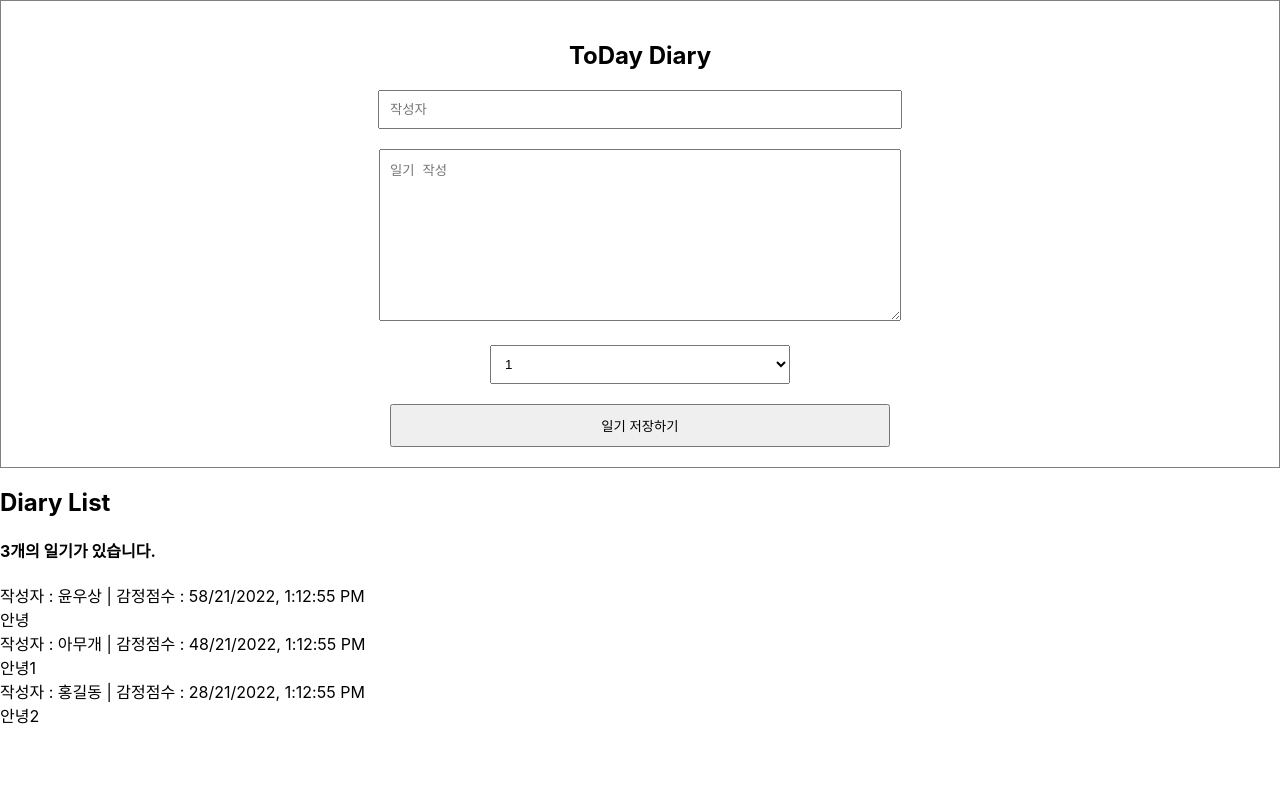
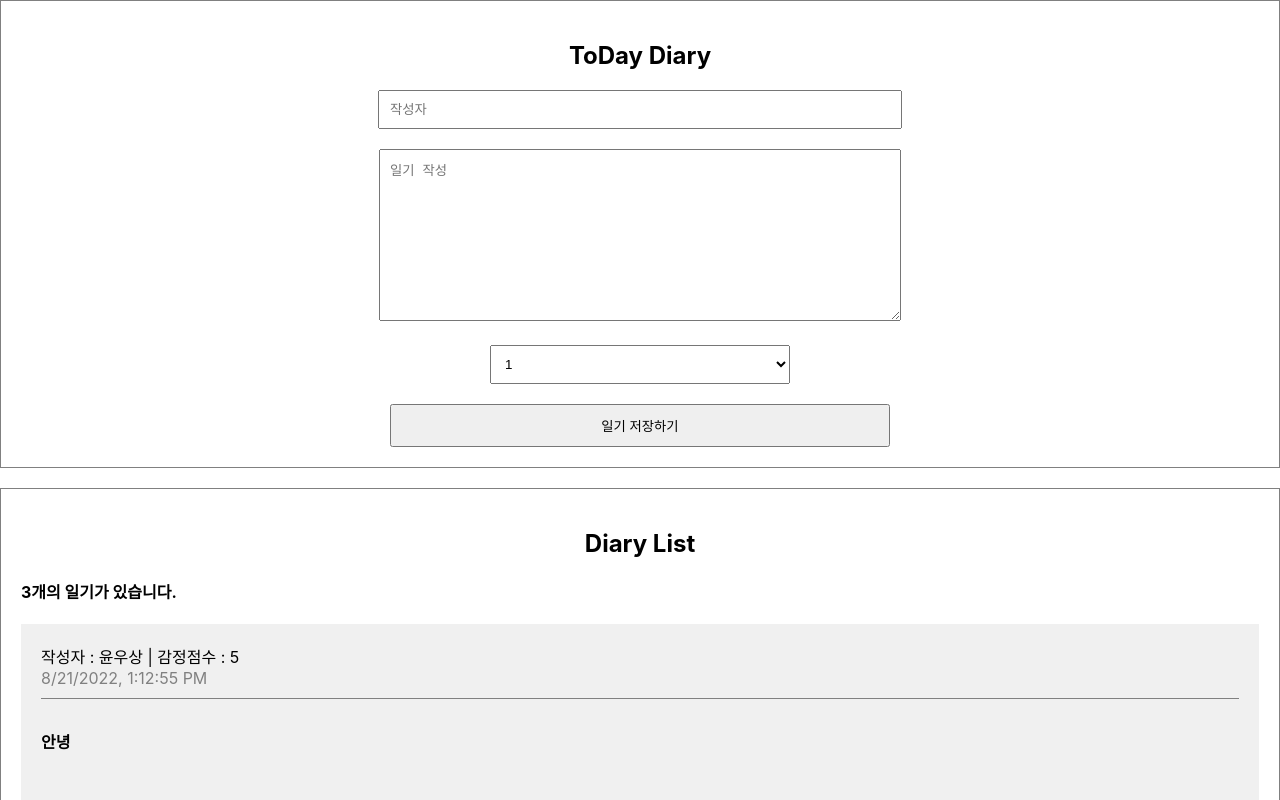
Before and after one commit to yws1502/EmotionDiary, a React (Create React App) app: page / in a window 1280 px wide. Shown: the top 800 px of the page. Built offline with nearby package versions, Linux system fonts and the light colour scheme; the HTML template or start-up script is replaced by a standard one.

Commit message:
💄 Diary List, Diary Item styling

```diff
--- a/src/App.css
+++ b/src/App.css
@@ -26,3 +26,39 @@
   padding: 10px;
   cursor: pointer;
 }
+
+/* List */
+.DiaryList {
+  border: 1px solid gray;
+  padding: 20px;
+  margin-top: 20px;
+}
+
+.DiaryList h2 {
+  text-align: center;
+}
+
+/* item */
+
+.DiaryItem {
+  background-color: rgb(240, 240, 240);
+  margin-bottom: 10px;
+  padding: 20px;
+}
+
+.DiaryItem .info {
+  border-bottom: 1px solid gray;
+  padding-bottom: 10px;
+  margin-bottom: 10px;
+}
+
+.DiaryItem .date {
+  display: block;
+  color: gray;
+}
+
+.DiaryItem .content {
+  font-weight: bold;
+  margin-bottom: 30px;
+  margin-top: 30px;
+}
```
